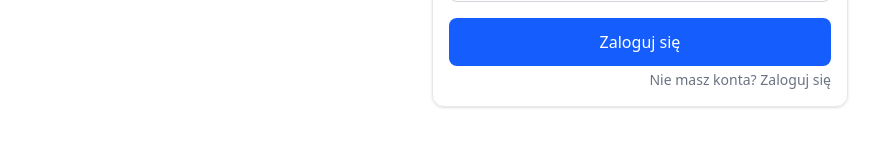
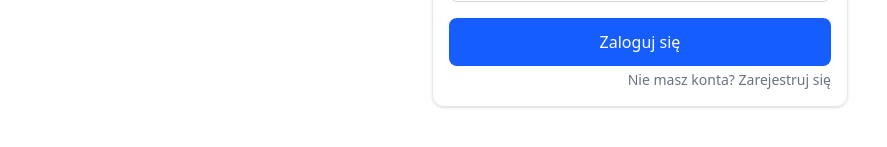
Before and after one commit to moshenetsb/wakacyjne-wyzwanie-mieszkaniownik-frontend, a React (Vite) app: page /login in a window 1280 px wide. Shown: the part 479-626 px from the top of the page, without its empty margins (0-887 px from the left). Built offline with nearby package versions, Linux system fonts and the light colour scheme; no server answers.

Commit message:
fix: update link text for registration and login in LoginForm and RegisterForm

```diff
--- a/src/pages/LoginForm.jsx
+++ b/src/pages/LoginForm.jsx
@@ -110,7 +110,7 @@ function LoginForm() {
                 to="/register"
                 className="ml-auto inline-block text-sm underline-offset-4 hover:underline"
               >
-                Zaloguj się
+                Zarejestruj się
               </Link>
             </p>
           </div>
--- a/src/pages/RegisterForm.jsx
+++ b/src/pages/RegisterForm.jsx
@@ -323,7 +323,7 @@ function RegisterForm() {
               to="/login"
               className="ml-auto inline-block text-sm underline-offset-4 hover:underline"
             >
-              Zarejestruj się
+              Zaloguj się
             </Link>
           </p>
         </div>
```
